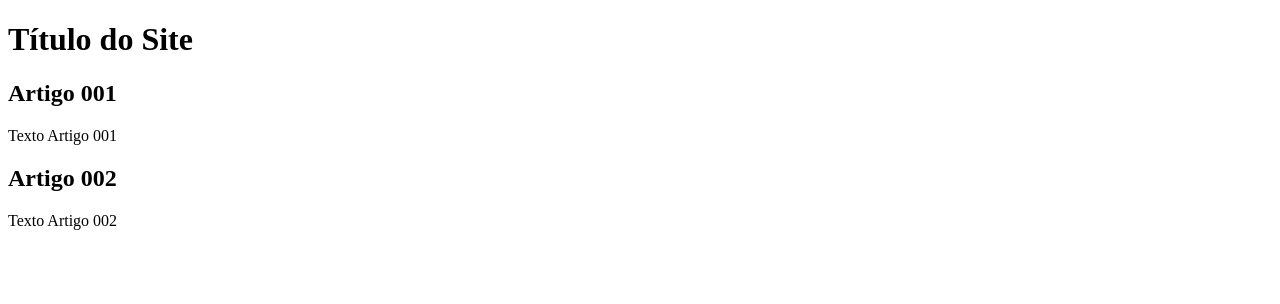
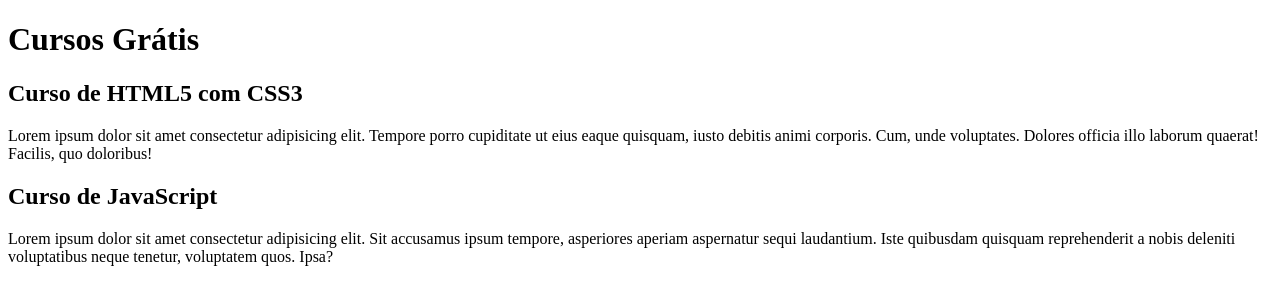
Before and after one commit to WilliamssCavalcanti/Projeto-Site, a plain HTML site: page index.html in a window 1280 px wide. Drawn offline with Linux system fonts and the light colour scheme.

Commit message:
Comecei a escrever o conteudo

```diff
--- a/index.html
+++ b/index.html
@@ -8,15 +8,15 @@
 <body>
     <main>
         <header>
-            <h1>Título do Site</h1>
+            <h1>Cursos Grátis</h1>
         </header>
         <article>
-            <h2>Artigo 001</h2>
-            <p>Texto Artigo 001</p>
+            <h2>Curso de HTML5 com CSS3</h2>
+            <p>Lorem ipsum dolor sit amet consectetur adipisicing elit. Tempore porro cupiditate ut eius eaque quisquam, iusto debitis animi corporis. Cum, unde voluptates. Dolores officia illo laborum quaerat! Facilis, quo doloribus!</p>
         </article>
         <article>
-            <h2>Artigo 002</h2>
-            <p>Texto Artigo 002</p>
+            <h2>Curso de JavaScript</h2>
+            <p>Lorem ipsum dolor sit amet consectetur adipisicing elit. Sit accusamus ipsum tempore, asperiores aperiam aspernatur sequi laudantium. Iste quibusdam quisquam reprehenderit a nobis deleniti voluptatibus neque tenetur, voluptatem quos. Ipsa?</p>
         </article>
     </main>
 </body>
```
